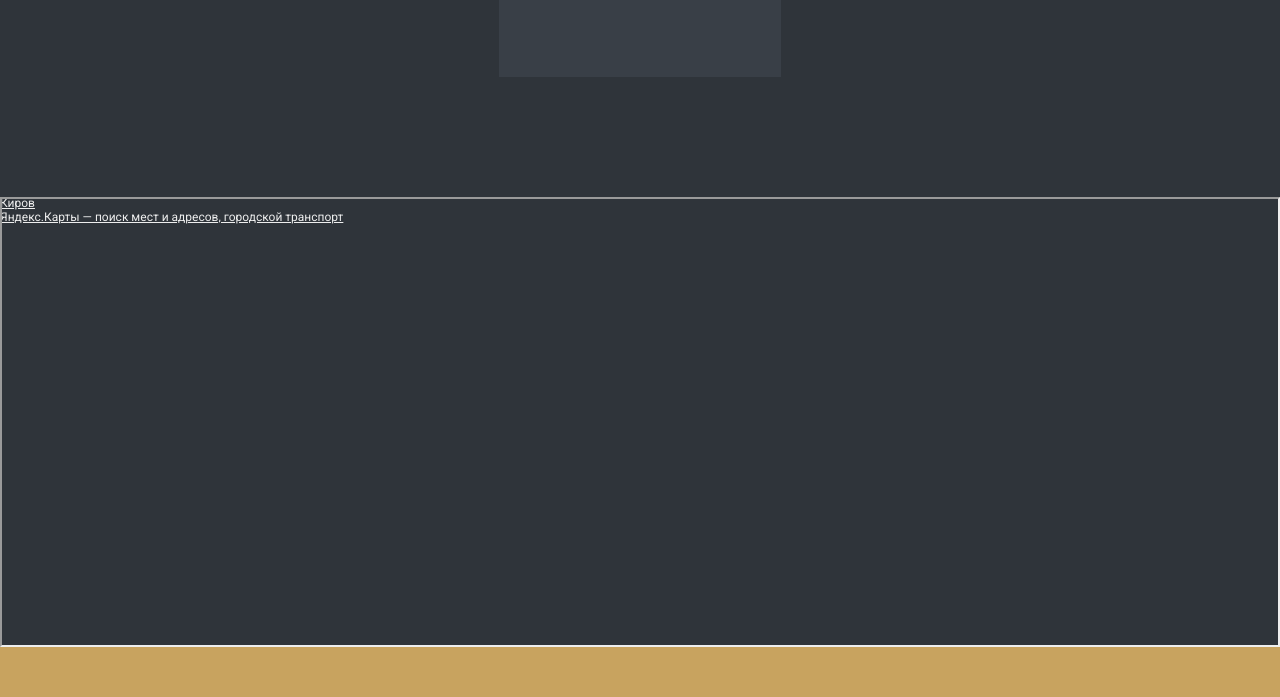
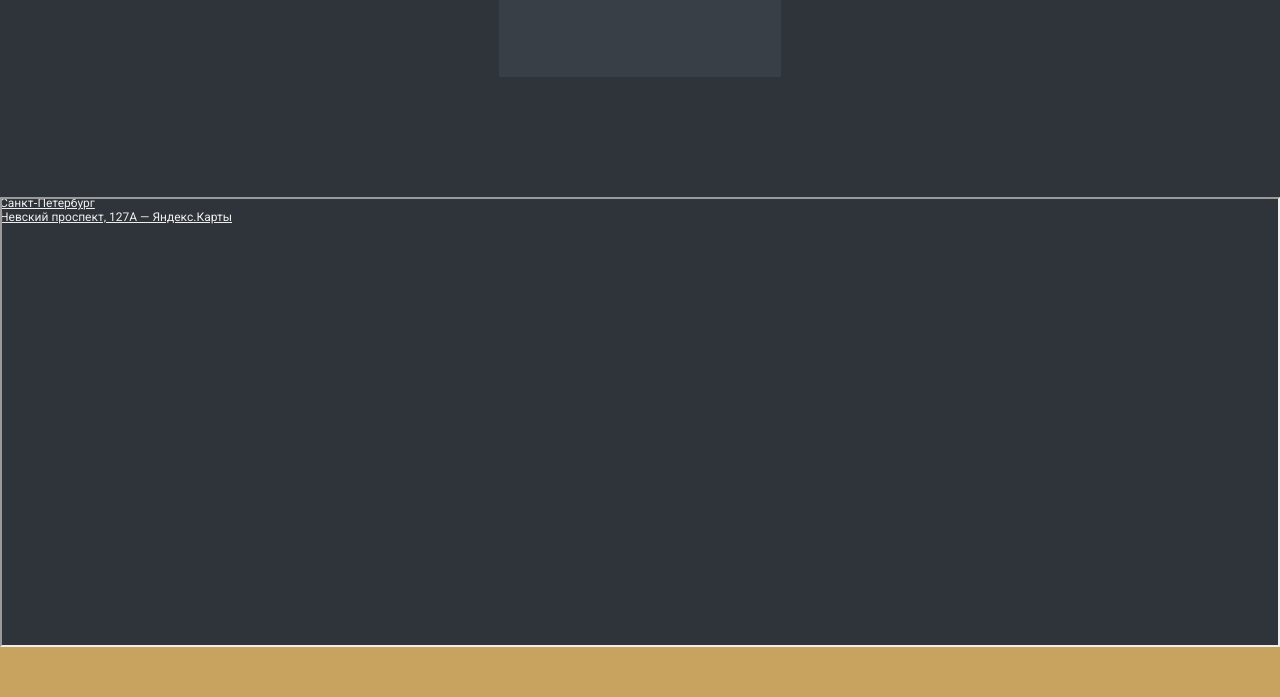
Before and after one commit to Xander11rgn/cargoships, a plain HTML site: page index.html in a window 1280 px wide. Shown: the part 2457-3154 px from the top of the page. Drawn offline with nearby package versions, Linux system fonts and the light colour scheme.

Commit message:
Update index.html

```diff
--- a/index.html
+++ b/index.html
@@ -212,25 +212,25 @@
         <section class="map">
           <div style="position: relative; overflow: hidden; height: 100%;">
             <a
-              href="https://yandex.ru/maps/46/kirov/?utm_medium=mapframe&utm_source=maps"
+              href="https://yandex.ru/maps/2/saint-petersburg/?utm_medium=mapframe&utm_source=maps"
               style="
                 color: #eee;
                 font-size: 12px;
                 position: absolute;
                 top: 0px;
               "
-              >Киров</a
+              >Санкт‑Петербург</a
             ><a
-              href="https://yandex.ru/maps/46/kirov/?ll=49.667978%2C58.603581&utm_medium=mapframe&utm_source=maps&z=12"
+              href="https://yandex.ru/maps/2/saint-petersburg/house/nevskiy_prospekt_127a/Z0kYdQBkQUMHQFtjfXVzdn1hYQ==/?ll=30.374861%2C59.927126&sll=49.667978%2C58.603581&sspn=0.493011%2C0.152127&utm_medium=mapframe&utm_source=maps&z=17.15"
               style="
                 color: #eee;
                 font-size: 12px;
                 position: absolute;
                 top: 14px;
               "
-              >Яндекс.Карты — поиск мест и адресов, городской транспорт</a
+              >Невский проспект, 127А — Яндекс.Карты</a
             ><iframe
-              src="https://yandex.ru/map-widget/v1/-/CZh7ZVix"
+              src="https://yandex.ru/map-widget/v1/-/C0hObRLe"
               width="100%"
               height="450"
               frameborder="1"
```
